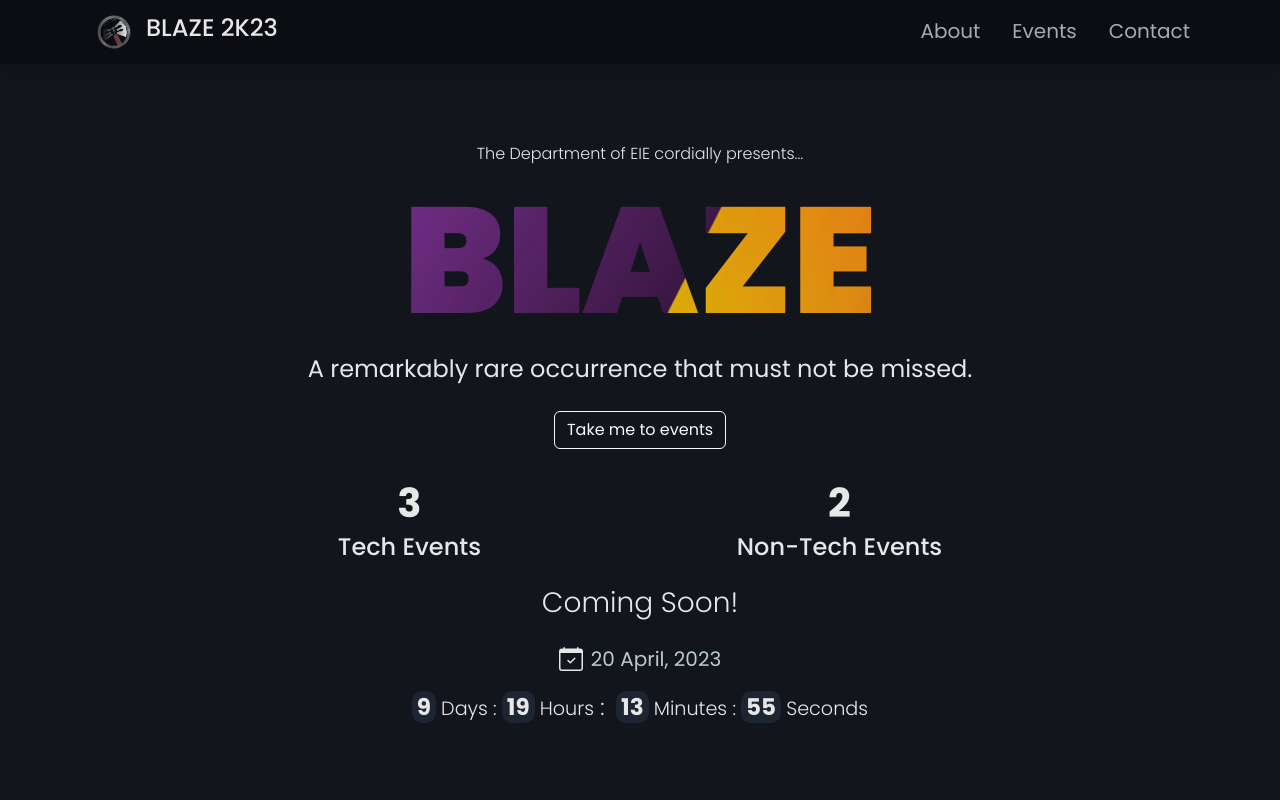
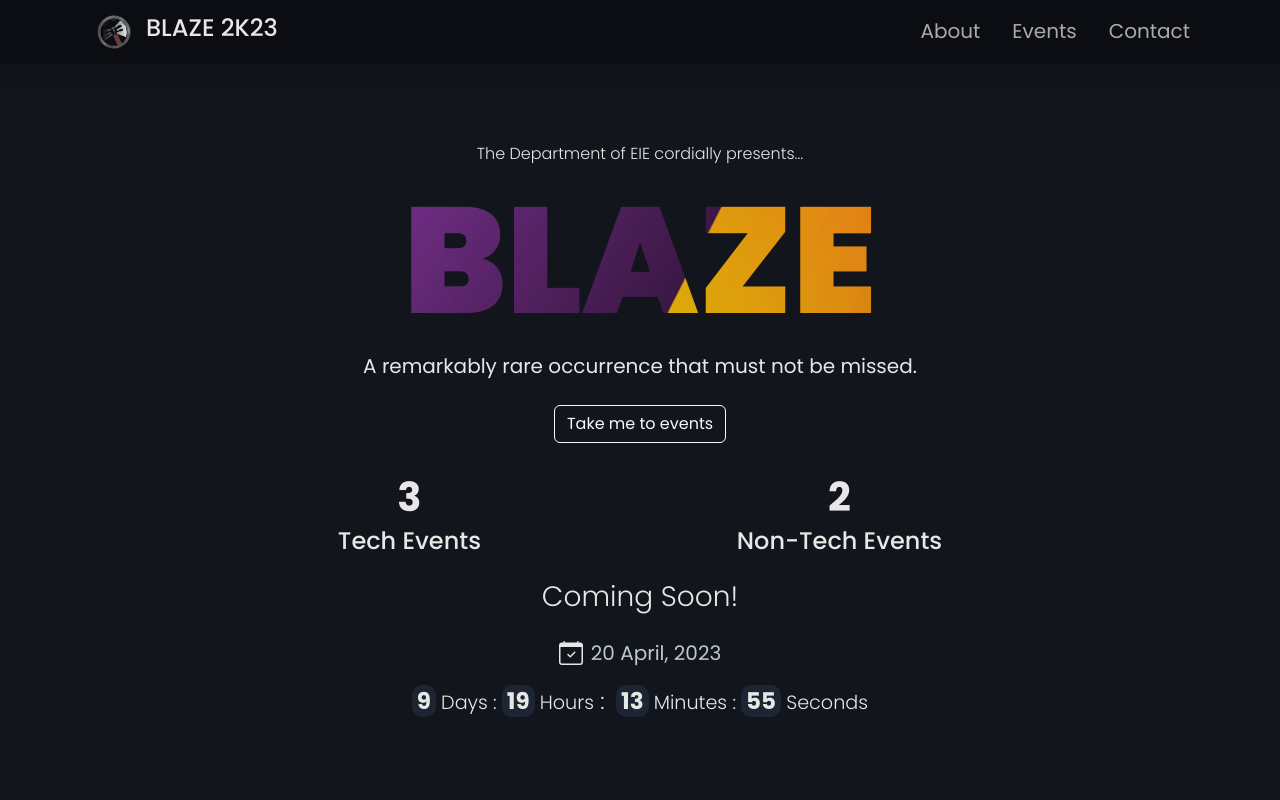
Before and after one commit to shree-rangaraju/Blaze, a React (Vite) app: page / in a window 1280 px wide. Shown: the top 800 px of the page. Built offline with nearby package versions, Linux system fonts and the light colour scheme.

Commit message:
Fixed Border Radius in Contact Card

```diff
--- a/src/Components/Contact.jsx
+++ b/src/Components/Contact.jsx
@@ -2,7 +2,7 @@ export default function Contact() {
   return (
     <div id="Contact" className="text-center p-5 my-2">
       <div className="text-container">
-        <h1 className="fs-1">Get in Touch! </h1>
+        <h1 className="fs-1">Get in Touch!</h1>
       </div>
       <p>If you have any queries</p>
       <h5>
--- a/src/Components/Cover.jsx
+++ b/src/Components/Cover.jsx
@@ -9,7 +9,7 @@ export default function Cover() {
         <div className="text-container">
           <h1>Blaze</h1>
         </div>
-        <p className="fs-4">
+        <p className="fs-5">
           A remarkably rare occurrence that must not be missed.
         </p>
         <p>
--- a/src/style.css
+++ b/src/style.css
@@ -138,5 +138,4 @@ a {
 
 #Contact {
   background-color: #0b0d12;
-  border-radius: 15px;
 }
```
